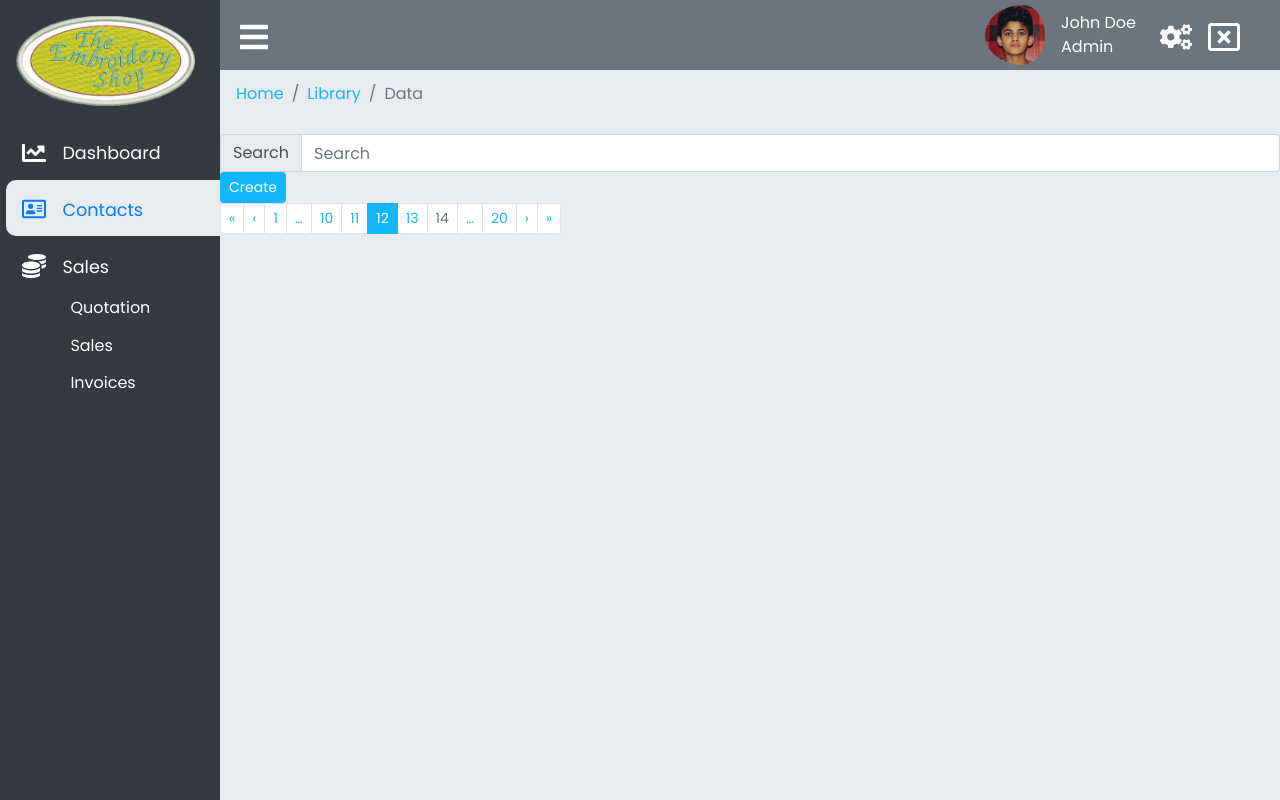
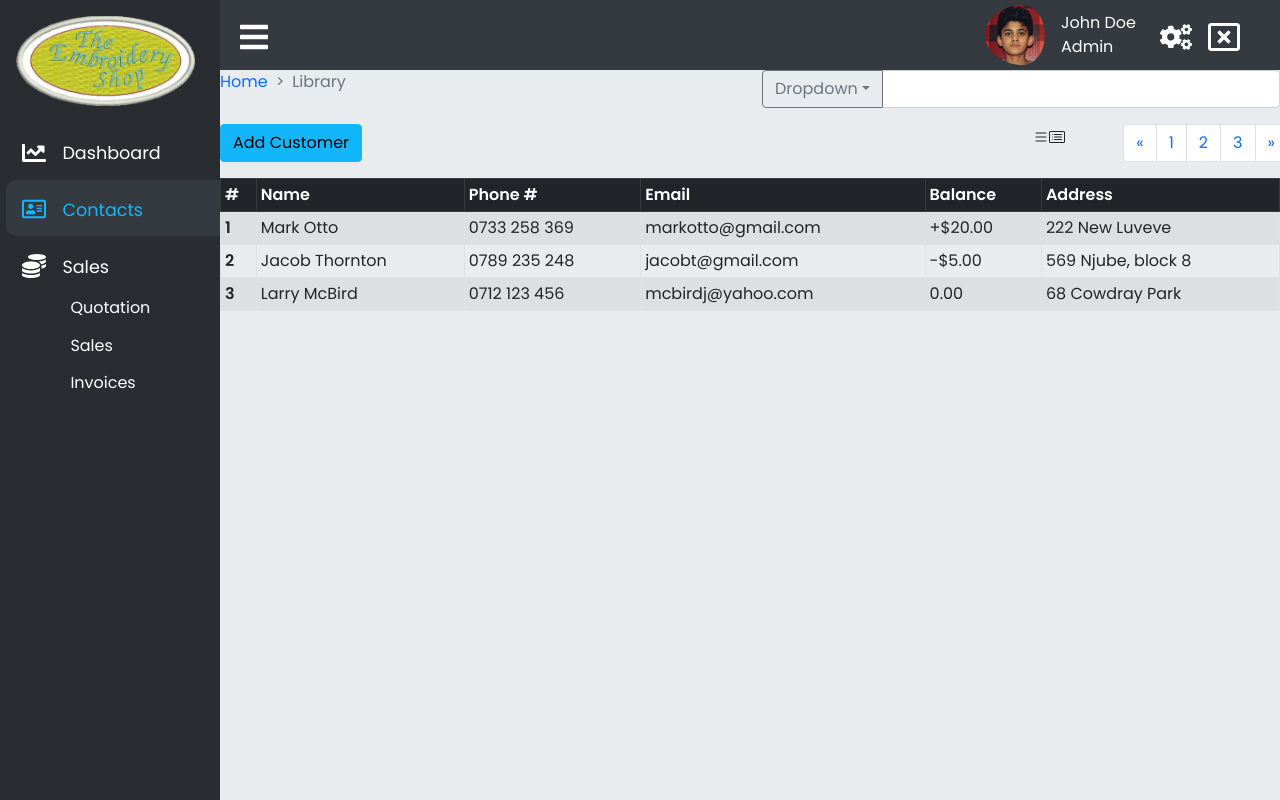
Before and after one commit to bkaradz/emb-mngt, a React (Create React App) app in the folder client/: page /contacts in a window 1280 px wide. Built offline with nearby package versions, Linux system fonts and the light colour scheme.

Commit message:
Working on the contact page, upgraded now using bootstrap 5

```diff
--- a/client/package.json
+++ b/client/package.json
@@ -7,9 +7,10 @@
     "@testing-library/react": "^11.2.6",
     "@testing-library/user-event": "^12.8.3",
     "axios": "^0.21.1",
-    "bootstrap": "^4.6.0",
+    "bootstrap": "^5.0.1",
+    "bootstrap-icons": "^1.5.0",
     "react": "^17.0.2",
-    "react-bootstrap": "^1.5.2",
+    "react-bootstrap-v5": "^1.4.0",
     "react-dom": "^17.0.2",
     "react-icons": "^4.2.0",
     "react-router-dom": "^5.2.0",
--- a/client/src/components/Contacts.js
+++ b/client/src/components/Contacts.js
@@ -1,54 +1,113 @@
 import React from 'react'
-import { Breadcrumb, Button, Pagination, InputGroup, FormControl } from "react-bootstrap";
+
 
 const Contacts = () => {
   return (
     <div className="main">
-      <div className="main__header">
-        <div className="main--breadcrumb__search">
-          <Breadcrumb >
-            <Breadcrumb.Item href="#">Home</Breadcrumb.Item>
-            <Breadcrumb.Item href="https://getbootstrap.com/docs/4.0/components/breadcrumb/">
-              Library
-            </Breadcrumb.Item>
-            <Breadcrumb.Item active>Data</Breadcrumb.Item>
-          </Breadcrumb>
-          <InputGroup>
-            <InputGroup.Prepend>
-              <InputGroup.Text id="basic-addon1">Search</InputGroup.Text>
-            </InputGroup.Prepend>
-            <FormControl
-              placeholder="Search"
-              aria-label="Username"
-              aria-describedby="basic-addon1"
-            />
-          </InputGroup>
+
+      <div className="main--header">
+
+        <div className="row">
+          <div className="col-6">
+            <ol className="breadcrumb">
+              <li className="breadcrumb-item"><a href="#">Home</a></li>
+              <li className="breadcrumb-item active" aria-current="page">Library</li>
+            </ol>
+          </div>
+          <div className="col-6">
+            <div className="input-group mb-3">
+              <button className="btn btn-outline-secondary dropdown-toggle" type="button" data-bs-toggle="dropdown" aria-expanded="false">Dropdown</button>
+              <ul className="dropdown-menu">
+                <li><a className="dropdown-item" href="#">Action</a></li>
+                <li><a className="dropdown-item" href="#">Another action</a></li>
+                <li><a className="dropdown-item" href="#">Something else here</a></li>
+                <li><hr className="dropdown-divider" /></li>
+                <li><a className="dropdown-item" href="#">Separated link</a></li>
+              </ul>
+              <input type="text" className="form-control" aria-label="Text input with dropdown button" />
+            </div>
+          </div>
         </div>
-        <div className="main--form__btn">
-          <Button size="sm">Create</Button>
 
-          <Pagination size="sm">
-            <Pagination.First />
-            <Pagination.Prev />
-            <Pagination.Item>{1}</Pagination.Item>
-            <Pagination.Ellipsis />
-
-            <Pagination.Item>{10}</Pagination.Item>
-            <Pagination.Item>{11}</Pagination.Item>
-            <Pagination.Item active>{12}</Pagination.Item>
-            <Pagination.Item>{13}</Pagination.Item>
-            <Pagination.Item disabled>{14}</Pagination.Item>
-
-            <Pagination.Ellipsis />
-            <Pagination.Item>{20}</Pagination.Item>
-            <Pagination.Next />
-            <Pagination.Last /></Pagination>
+        <div className="row">
+          <div className="col-3">
+            <button className="btn btn-primary">Add Customer</button>
+          </div>
+          <div className="col"></div>
+          <div className="col-1">
+            <svg xmlns="http://www.w3.org/2000/svg" width="16" height="16" fill="currentColor" class="bi bi-list" viewBox="0 0 16 16">
+              <path fill-rule="evenodd" d="M2.5 12a.5.5 0 0 1 .5-.5h10a.5.5 0 0 1 0 1H3a.5.5 0 0 1-.5-.5zm0-4a.5.5 0 0 1 .5-.5h10a.5.5 0 0 1 0 1H3a.5.5 0 0 1-.5-.5zm0-4a.5.5 0 0 1 .5-.5h10a.5.5 0 0 1 0 1H3a.5.5 0 0 1-.5-.5z" />
+            </svg>
+            <svg xmlns="http://www.w3.org/2000/svg" width="16" height="16" fill="currentColor" class="bi bi-card-list" viewBox="0 0 16 16">
+              <path d="M14.5 3a.5.5 0 0 1 .5.5v9a.5.5 0 0 1-.5.5h-13a.5.5 0 0 1-.5-.5v-9a.5.5 0 0 1 .5-.5h13zm-13-1A1.5 1.5 0 0 0 0 3.5v9A1.5 1.5 0 0 0 1.5 14h13a1.5 1.5 0 0 0 1.5-1.5v-9A1.5 1.5 0 0 0 14.5 2h-13z" />
+              <path d="M5 8a.5.5 0 0 1 .5-.5h7a.5.5 0 0 1 0 1h-7A.5.5 0 0 1 5 8zm0-2.5a.5.5 0 0 1 .5-.5h7a.5.5 0 0 1 0 1h-7a.5.5 0 0 1-.5-.5zm0 5a.5.5 0 0 1 .5-.5h7a.5.5 0 0 1 0 1h-7a.5.5 0 0 1-.5-.5zm-1-5a.5.5 0 1 1-1 0 .5.5 0 0 1 1 0zM4 8a.5.5 0 1 1-1 0 .5.5 0 0 1 1 0zm0 2.5a.5.5 0 1 1-1 0 .5.5 0 0 1 1 0z" />
+            </svg>
+          </div>
+          <div className="col-2">
+            <ul className="pagination">
+              <li className="page-item">
+                <a className="page-link" href="#" aria-label="Previous">
+                  <span aria-hidden="true">&laquo;</span>
+                </a>
+              </li>
+              <li className="page-item"><a className="page-link" href="#">1</a></li>
+              <li className="page-item"><a className="page-link" href="#">2</a></li>
+              <li className="page-item"><a className="page-link" href="#">3</a></li>
+              <li className="page-item">
+                <a className="page-link" href="#" aria-label="Next">
+                  <span aria-hidden="true">&raquo;</span>
+                </a>
+              </li>
+            </ul>
+          </div>
         </div>
-      </div>
-      <div className="main__content">
 
       </div>
-    </div>
+
+      <div className="main--content">
+
+        <table className="table table-striped table-bordered table-sm table-hover table-responsive">
+          <thead className="table-dark">
+            <tr>
+              <th scope="col">#</th>
+              <th scope="col">Name</th>
+              <th scope="col">Phone #</th>
+              <th scope="col">Email</th>
+              <th scope="col">Balance</th>
+              <th scope="col">Address</th>
+            </tr>
+          </thead>
+          <tbody>
+            <tr>
+              <th scope="row">1</th>
+              <td>Mark Otto</td>
+              <td>0733 258 369</td>
+              <td>markotto@gmail.com</td>
+              <td>+$20.00</td>
+              <td>222 New Luveve</td>
+            </tr>
+            <tr>
+              <th scope="row">2</th>
+              <td>Jacob Thornton</td>
+              <td>0789 235 248</td>
+              <td>jacobt@gmail.com</td>
+              <td>-$5.00</td>
+              <td>569 Njube, block 8</td>
+            </tr>
+            <tr>
+              <th scope="row">3</th>
+              <td>Larry McBird</td>
+              <td>0712 123 456</td>
+              <td>mcbirdj@yahoo.com</td>
+              <td>0.00</td>
+              <td>68 Cowdray Park</td>
+            </tr>
+          </tbody>
+        </table>
+
+      </div>
+
+    </div >
   )
 }
 
--- a/client/src/sass/_vars.scss
+++ b/client/src/sass/_vars.scss
@@ -22,6 +22,9 @@ $theme-colors: (
   'danger': #dc3545,
   'light': #f8f9fa,
   'dark': #343a40,
+  'dark2': #292d32,
+  'dark3': #343a40,
+  'dark4': #ededef,
 );
 
 @function getColor($color) {
--- a/client/src/sass/app/components/_app-header.scss
+++ b/client/src/sass/app/components/_app-header.scss
@@ -1,6 +1,6 @@
 .head {
   grid-area: head;
-  background-color: getColor('secondary');
+  background-color: getColor('dark');
   color: getColor('white');
   input {
     display: none;
--- a/client/src/sass/app/components/_app-nav.scss
+++ b/client/src/sass/app/components/_app-nav.scss
@@ -1,13 +1,18 @@
 .navbar-menu {
+  text-decoration: none;
   grid-area: nav;
   display: flex;
   flex-direction: column;
-  background-color: getColor('dark');
+  background-color: getColor('dark2');
   .nav-brand {
     padding: 1rem 0rem 1rem 1rem;
     img {
       height: 90px;
     }
+  }
+
+  ul {
+    padding: 0;
   }
 
   li {
@@ -28,15 +33,15 @@
     }
 
     &.active {
-      background: getColor('gray');
-      color: getColor('blue');
+      background: getColor('dark');
+      color: getColor('primary');
       padding-top: 0.6rem;
       padding-bottom: 0.6rem;
       border-radius: 10px 0px 0px 10px;
     }
     &:hover {
       text-decoration: none;
-      color: getColor('primary');
+      color: getColor('blue');
     }
   }
 
--- a/client/src/sass/main.scss
+++ b/client/src/sass/main.scss
@@ -23,6 +23,9 @@
   text-decoration: none;
   // font-size: 16px;
   font-family: 'Poppins', sans-serif;
+  a {
+    text-decoration: none;
+  }
 }
 
 .App {
@@ -41,3 +44,11 @@
   grid-area: main;
   background-color: getColor('gray');
 }
+
+.breadcrumb-item + .breadcrumb-item::before {
+  // $breadcrumb-divider: quote('>');
+  float: left;
+  padding-right: 0.5rem;
+  color: #6c757d;
+  content: var(--bs-breadcrumb-divider, '>') /* rtl: var(--bs-breadcrumb-divider, "/") */;
+}
```
Also changed, not shown: 1 other file (tests, documents, lock files or other folders).
